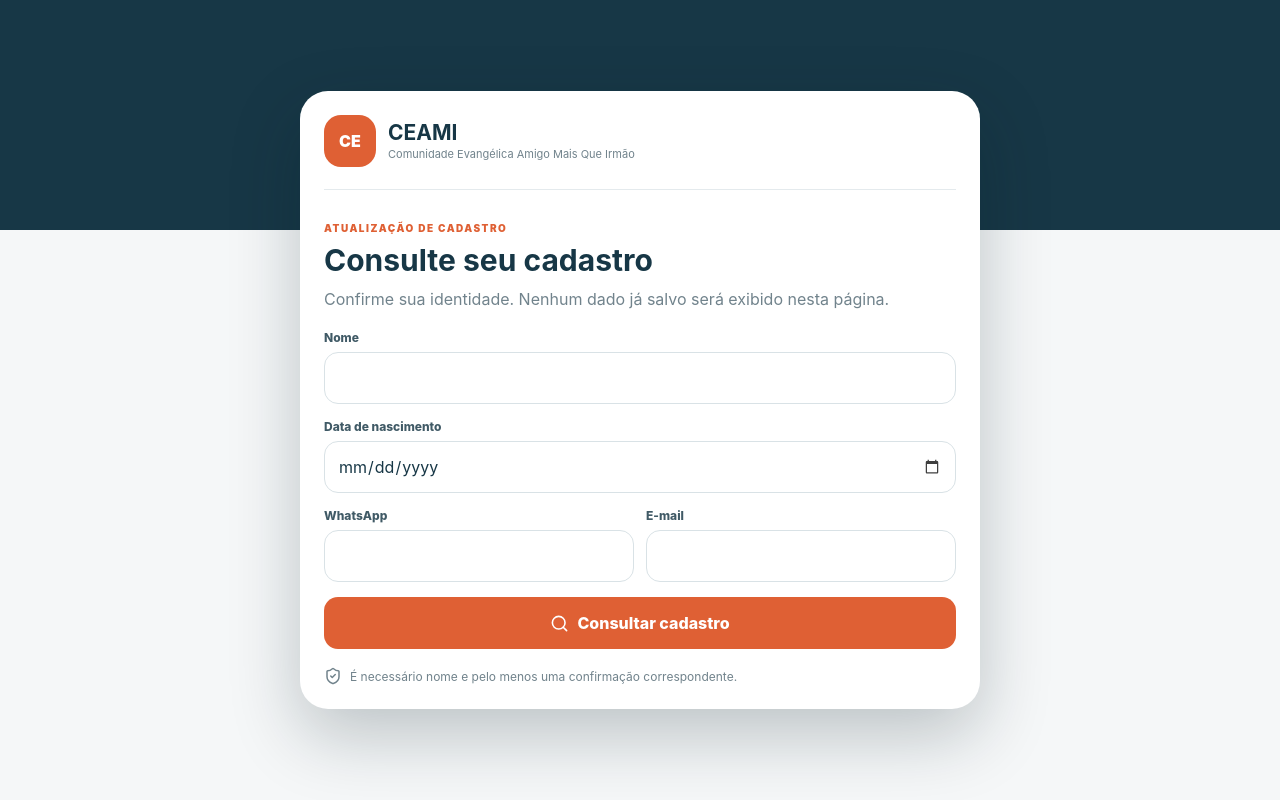
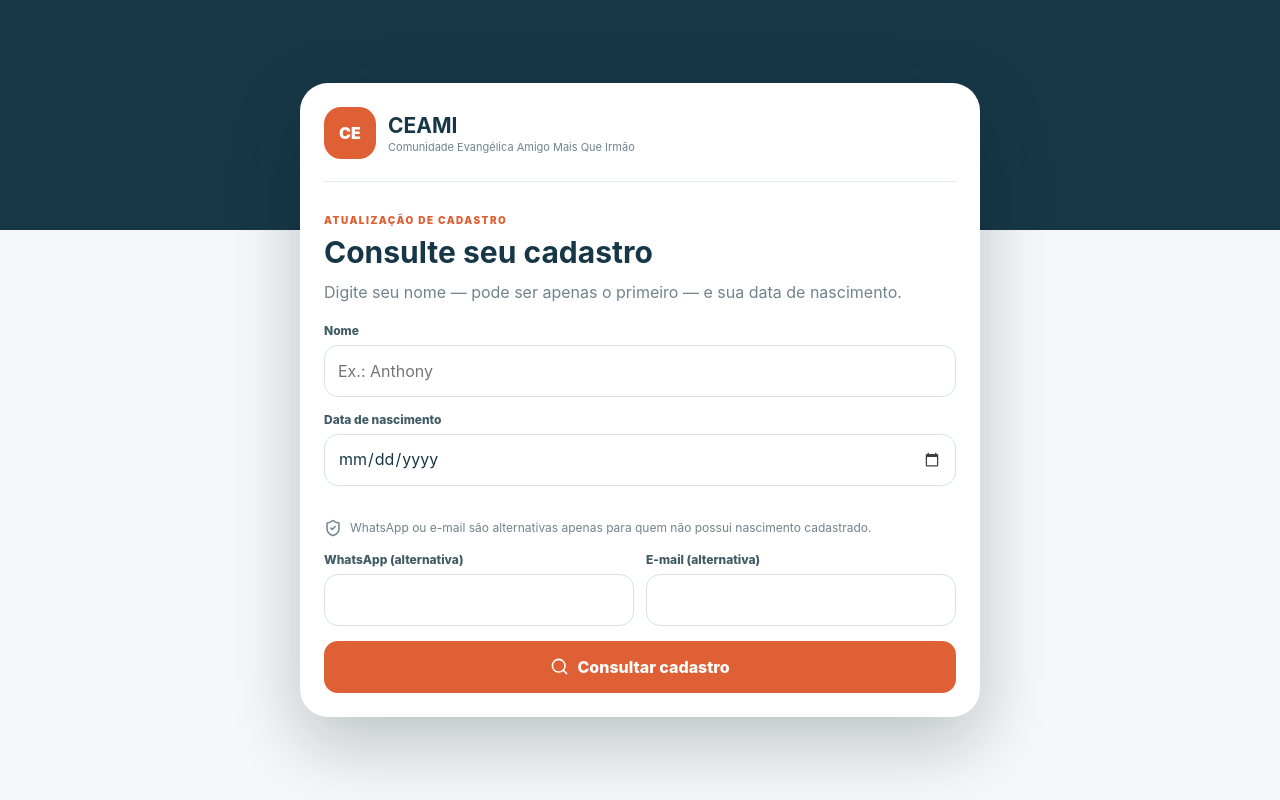
Before and after one commit to anthonytribeiro587/ceami-membros, a Next.js app: page /consultar in a window 1280 px wide. Built offline with nearby package versions, Linux system fonts and the light colour scheme.

Commit message:
ux: prioritize name and birth date in public lookup

```diff
--- a/app/consultar/page.tsx
+++ b/app/consultar/page.tsx
@@ -93,15 +93,15 @@ export default function ConsultarCadastroPage() {
     <header className="lookup-brand"><div className="lookup-symbol">CE</div><div><strong>CEAMI</strong><span>Comunidade Evangélica Amigo Mais Que Irmão</span></div></header>
 
     {(['idle', 'loading', 'error'] as Result[]).includes(result) && <>
-      <div className="lookup-intro"><span>ATUALIZAÇÃO DE CADASTRO</span><h1>Consulte seu cadastro</h1><p>Confirme sua identidade. Nenhum dado já salvo será exibido nesta página.</p></div>
+      <div className="lookup-intro"><span>ATUALIZAÇÃO DE CADASTRO</span><h1>Consulte seu cadastro</h1><p>Digite seu nome — pode ser apenas o primeiro — e sua data de nascimento.</p></div>
       <form onSubmit={handleSubmit} className="lookup-form">
-        <Field label="Nome"><input value={name} onChange={e => setName(e.target.value)} required /></Field>
+        <Field label="Nome"><input value={name} onChange={e => setName(e.target.value)} placeholder="Ex.: Anthony" required /></Field>
         <Field label="Data de nascimento"><input value={birthDate} onChange={e => setBirthDate(e.target.value)} type="date" /></Field>
-        <div className="two-fields"><Field label="WhatsApp"><input value={lookupPhone} onChange={e => setLookupPhone(e.target.value)} inputMode="tel" /></Field><Field label="E-mail"><input value={lookupEmail} onChange={e => setLookupEmail(e.target.value)} type="email" /></Field></div>
+        <div className="privacy-note"><ShieldCheck size={18} /><span>WhatsApp ou e-mail são alternativas apenas para quem não possui nascimento cadastrado.</span></div>
+        <div className="two-fields"><Field label="WhatsApp (alternativa)"><input value={lookupPhone} onChange={e => setLookupPhone(e.target.value)} inputMode="tel" /></Field><Field label="E-mail (alternativa)"><input value={lookupEmail} onChange={e => setLookupEmail(e.target.value)} type="email" /></Field></div>
         {result === 'error' && <div className="lookup-error">{message}</div>}
         <button disabled={result === 'loading'}><Search size={19} />{result === 'loading' ? 'Consultando...' : 'Consultar cadastro'}</button>
       </form>
-      <div className="privacy-note"><ShieldCheck size={18} /><span>É necessário nome e pelo menos uma confirmação correspondente.</span></div>
     </>}
 
     {(result === 'found' || result === 'submitting') && <>
@@ -130,7 +130,7 @@ export default function ConsultarCadastroPage() {
     </>}
 
     {result === 'saved' && <section className="lookup-result success"><CheckCircle2 /><span>SOLICITAÇÃO ENVIADA</span><h1>Obrigado!</h1><p>A secretaria recebeu sua atualização e fará a conferência antes de aplicar as alterações.</p><button type="button" onClick={reset} className="secondary-action">Finalizar</button></section>}
-    {result === 'not-found' && <section className="lookup-result pending"><UserPlus /><span>CADASTRO NÃO CONFIRMADO</span><h1>Não conseguimos confirmar sua identidade</h1><p>Confira os dados ou preencha a ficha completa do Integra.</p><Link href="/integra" className="primary-link">Preencher ficha do Integra <ArrowRight size={19} /></Link><button type="button" onClick={reset} className="secondary-action">Tentar novamente</button></section>}
+    {result === 'not-found' && <section className="lookup-result pending"><UserPlus /><span>CADASTRO NÃO CONFIRMADO</span><h1>Não conseguimos confirmar sua identidade</h1><p>Confira o nome e a data de nascimento. Caso não tenha cadastro, preencha a ficha completa do Integra.</p><Link href="/integra" className="primary-link">Preencher ficha do Integra <ArrowRight size={19} /></Link><button type="button" onClick={reset} className="secondary-action">Tentar novamente</button></section>}
   </section></main>;
 }
 
```
